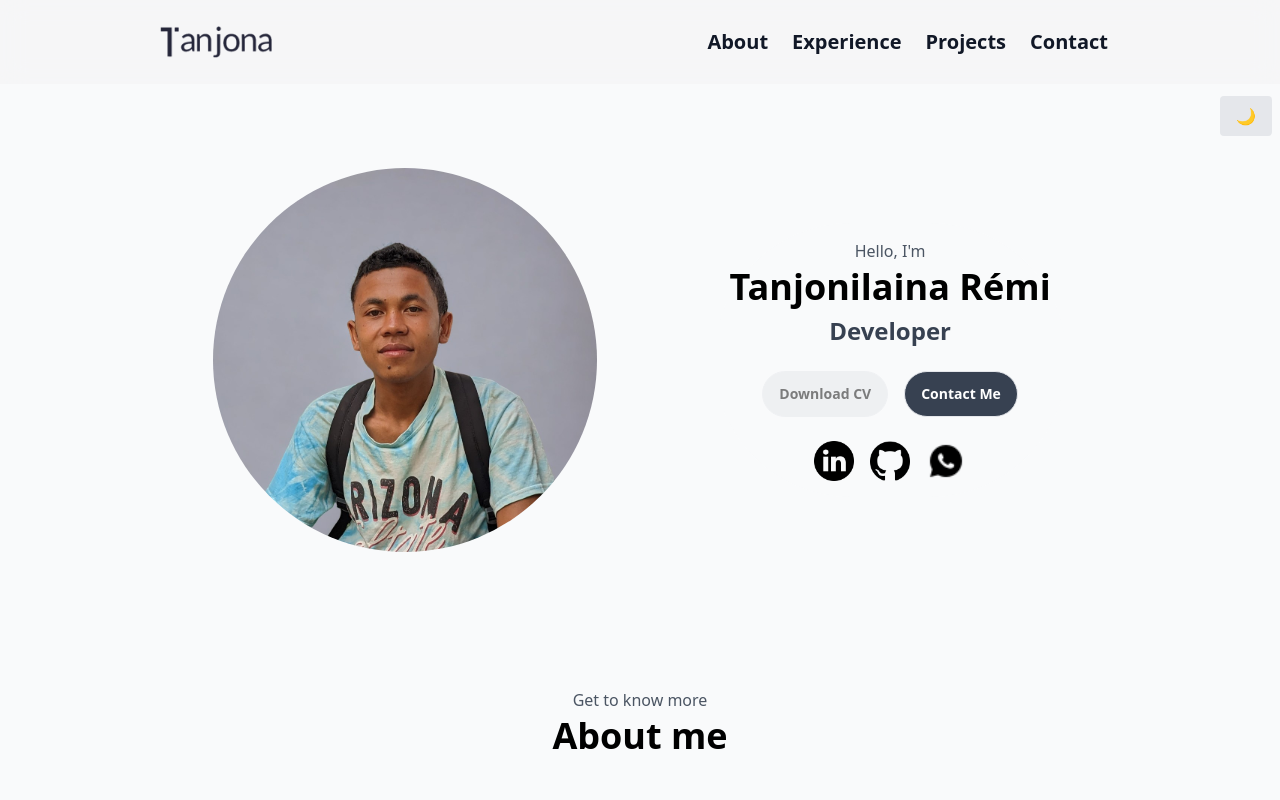
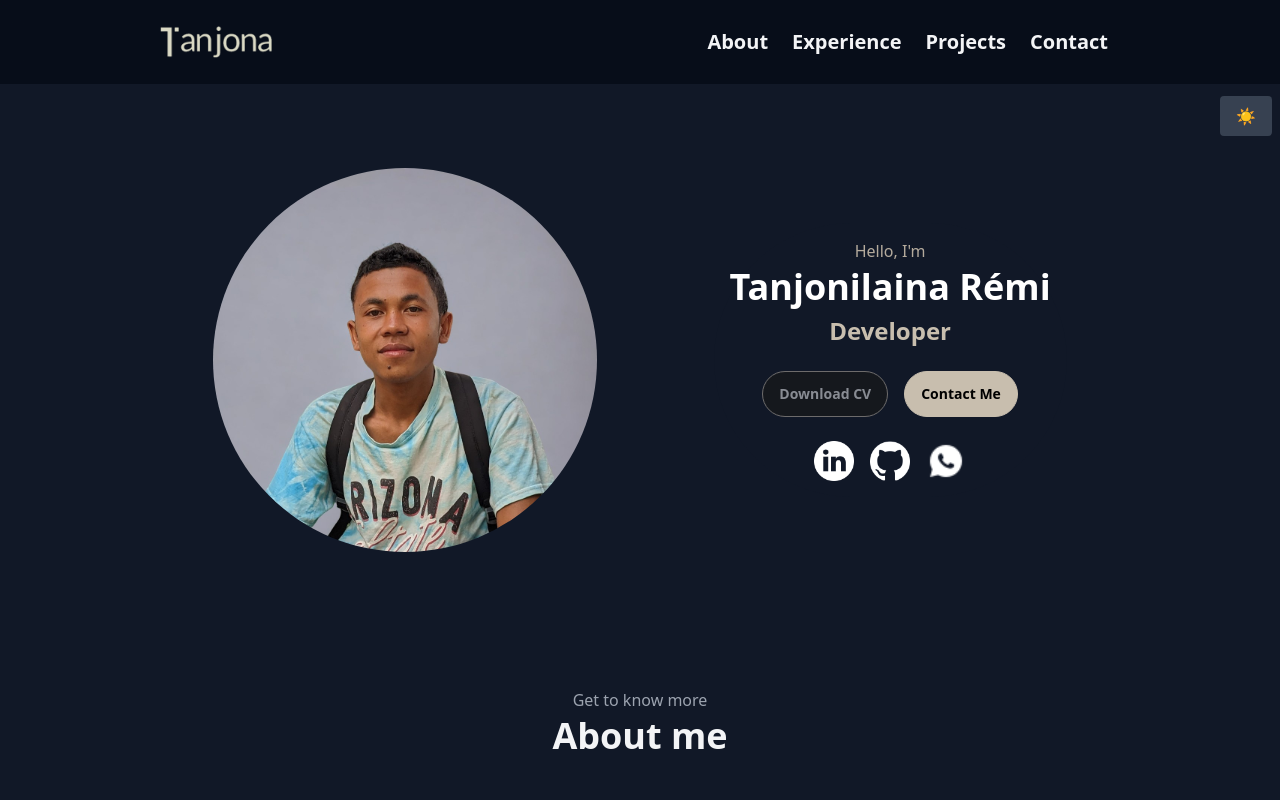
Before and after one commit to Remi1155/tanjonilaina, a React (Vite) app: page / in a window 1280 px wide. Shown: the top 800 px of the page. Built offline with nearby package versions, Linux system fonts and the light colour scheme.

Commit message:
boutton in dark mode

```diff
--- a/src/components/CustomLinkButton.tsx
+++ b/src/components/CustomLinkButton.tsx
@@ -27,7 +27,7 @@ const CustomLinkButton: React.FC<LinkButtonProps> = ({
       }}
       target={isDisabled ? undefined : "_blank"} // Empêche l'ouverture dans un nouvel onglet si désactivé
       rel={isDisabled ? undefined : "noopener noreferrer"} // Même chose ici
-      className={`px-4 py-3 my-1 border rounded-full ${bgColor} ${textColor} ${hoverStyle} transition hover:opacity-80 mx-2 text-sm font-semibold dark:border-gray-700 ${
+      className={`px-4 py-3 my-1 border rounded-full  dark:invert ${bgColor} ${textColor} ${hoverStyle} transition hover:opacity-80 mx-2 text-sm font-semibold dark:border-gray-700 ${
         isDisabled ? "opacity-50 cursor-not-allowed" : ""
       }`}
     >
--- a/src/components/WelcomeSection.tsx
+++ b/src/components/WelcomeSection.tsx
@@ -4,7 +4,7 @@ import WelcomeText from "./WelcomeText";
 
 const WelcomeSection: React.FC = () => {
   const [darkMode, setDarkMode] = useState(
-    localStorage.getItem("theme") === "dark"
+    localStorage.getItem("theme") === "dark" || localStorage.getItem("theme") === null
   );
   useEffect(() => {
     if (darkMode) {
--- a/src/components/WelcomeText.tsx
+++ b/src/components/WelcomeText.tsx
@@ -7,12 +7,12 @@ function WelcomeText() {
   return (
     <div className="flex flex-col items-center gap-2 p-4 text-center rounded-full dark:bg-gray-900 bg-gray-50">
       <div className="text-center">
-        <p className="text-gray-600 min-[1400px]:text-2xl dark:text-gray-300">Hello, I'm</p>
-        <h2 className="mt-1 text-3xl min-[400px]:text-4xl font-bold text-black min-[1400px]:text-5xl dark:text-gray-100">
+        <p className="text-gray-600 min-[1400px]:text-2xl dark:invert">Hello, I'm</p>
+        <h2 className="mt-1 text-3xl min-[400px]:text-4xl font-bold text-black min-[1400px]:text-5xl dark:invert">
           Tanjonilaina Rémi
         </h2>
       </div>
-      <p className="text-2xl font-bold text-gray-700 min-[1400px]:text-4xl dark:text-gray-300">
+      <p className="text-2xl font-bold text-gray-700 min-[1400px]:text-4xl dark:invert">
         Developer
       </p>
       <div className="flex my-3">
```
